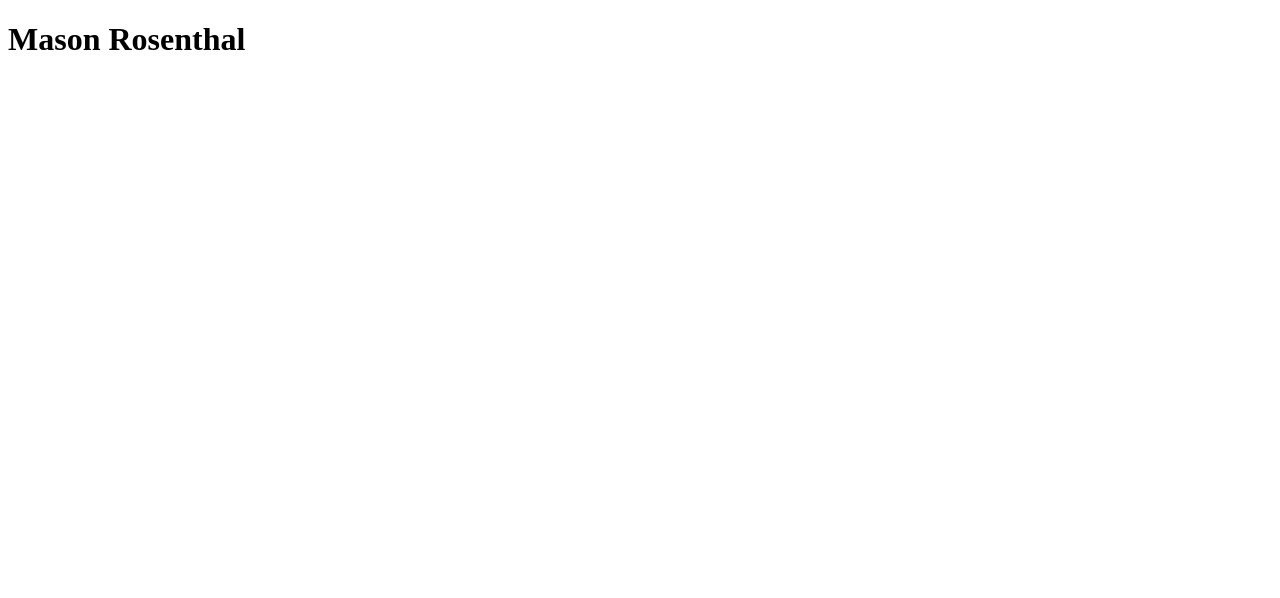
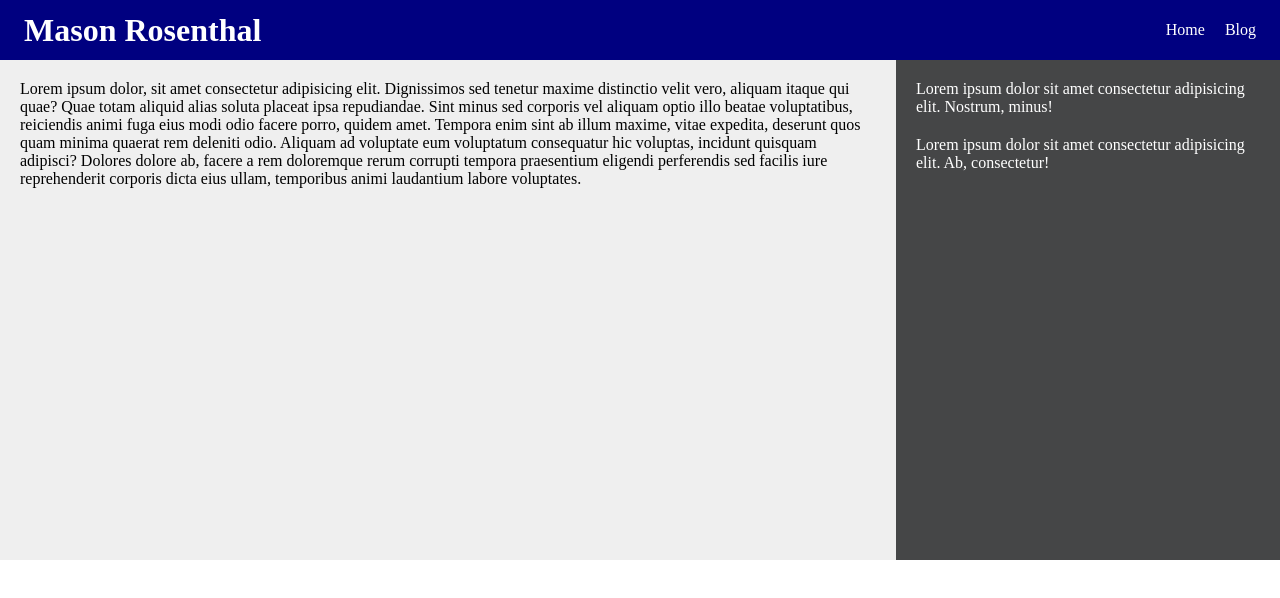
Before and after one commit to mdrosent-su/Lab_1, a plain HTML site: page index.html in a window 1280 px wide. Drawn offline with Linux system fonts and the light colour scheme.

Commit message:
Finished index.html

```diff
--- a/index.html
+++ b/index.html
@@ -5,8 +5,35 @@
     <meta name="viewport" content="width=device-width, initial-scale=1.0">
     <meta http-equiv="X-UA-Compatible" content="ie=edge">
     <title>Document</title>
+
+    <link rel="stylesheet" href="./styles.css">
 </head>
 <body>
-    <h1>Mason Rosenthal</h1>
+    <div class="header">
+        <h1>Mason Rosenthal</h1>
+
+        <ul>
+            <li>
+                <a href="index.html">Home</a>
+            </li>
+            <li>
+                <a href="blog.html">Blog</a>
+            </li>
+        </ul>
+    </div>
+    <div class="main">
+        <div class="content">
+            <p>
+                Lorem ipsum dolor, sit amet consectetur adipisicing elit. Dignissimos sed tenetur maxime distinctio velit vero, aliquam itaque qui quae? Quae totam aliquid alias soluta placeat ipsa repudiandae. Sint minus sed corporis vel aliquam optio illo beatae voluptatibus, reiciendis animi fuga eius modi odio facere porro, quidem amet. Tempora enim sint ab illum maxime, vitae expedita, deserunt quos quam minima quaerat rem deleniti odio. Aliquam ad voluptate eum voluptatum consequatur hic voluptas, incidunt quisquam adipisci? Dolores dolore ab, facere a rem doloremque rerum corrupti tempora praesentium eligendi perferendis sed facilis iure reprehenderit corporis dicta eius ullam, temporibus animi laudantium labore voluptates.
+
+            </p>
+        </div>
+        <div class="sidebar">
+            <p>Lorem ipsum dolor sit amet consectetur adipisicing elit. Nostrum, minus!
+            </p>
+            <p>Lorem ipsum dolor sit amet consectetur adipisicing elit. Ab, consectetur!
+            </p>
+        </div>
+    </div>
 </body>
 </html>
--- /dev/null
+++ b/styles.css
@@ -0,0 +1,53 @@
+html, body {
+    margin: 0;
+    padding: 0;
+}
+
+h1 {
+    margin: 0;
+    float: left;
+}
+
+.header {
+    height: 60px;
+    padding: 0 24px;
+    background-color: navy;
+    color: #fff;
+    line-height: 60px;
+}
+
+.header ul {
+    float: right;
+    list-style: none;
+    margin: 0;
+    padding: 0;
+}
+
+.header li {
+    float: left;
+    margin-left: 20px;
+}
+
+.header a {
+    color: #fff;
+    text-decoration: none;
+}
+
+.content {
+    width: 70%;
+    background-color: #efefef;
+    float: left;
+    min-height: 500px;
+}
+
+.sidebar {
+    width: 30%;
+    float: left;
+    background-color: #454647;
+    color: #fff;
+    min-height: 500px;
+}
+
+.main p {
+    margin: 20px;
+}
```
